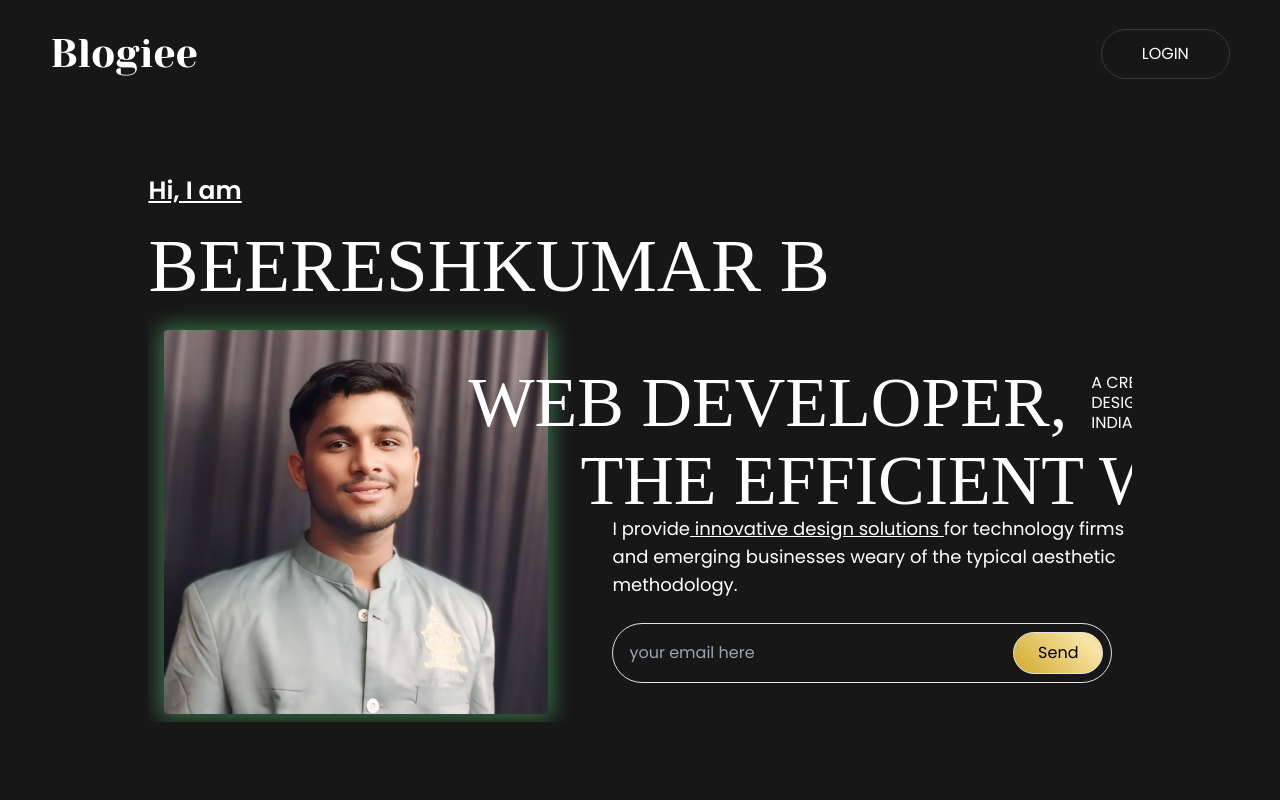
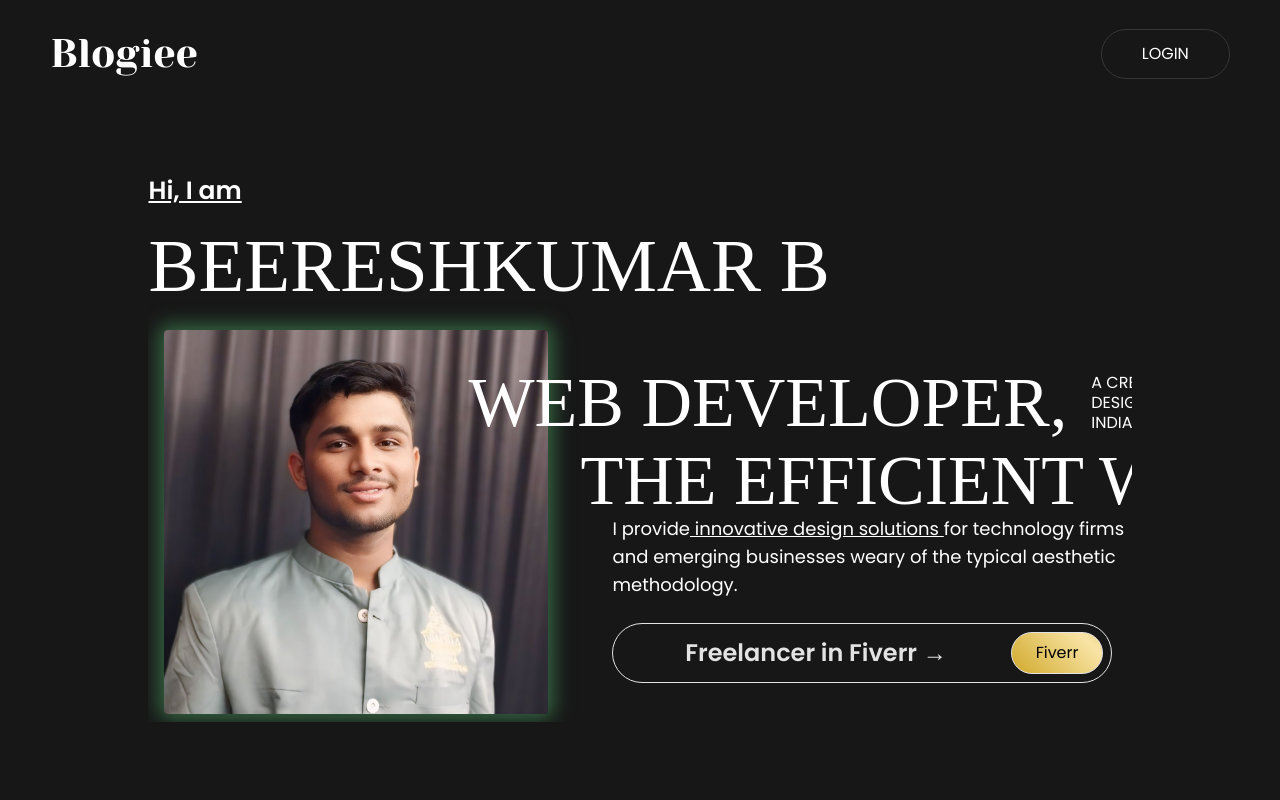
Before and after one commit to beereshbc/Blogiee-Portfolio, a React (Vite) app in the folder frontend/: page / in a window 1280 px wide. Shown: the top 800 px of the page. Built offline with nearby package versions, Linux system fonts and the light colour scheme; no server answers; a web font is replaced by a local one.

Commit message:
fiverr account update

```diff
--- a/frontend/src/compnents/Header.jsx
+++ b/frontend/src/compnents/Header.jsx
@@ -40,18 +40,21 @@ const Header = () => {
               </p>
             </div>
             <div className="mt-6 flex items-center justify-center sm:justify-start sm:ml-36 border border-[#e4e3e4]  md:glowing-shadow px-2 pl-4 max-w-full sm:max-w-[500px] py-2 rounded-full">
-              <input
+              {/* <input
                 className="border-none outline-none bg-transparent mr-2 w-full text-[#e4e3e4]"
                 type="email"
                 placeholder="your email here"
-              />
+              /> */}
+              <p className="border-none outline-none bg-transparent text-center mr-2 w-full text-[#e4e3e4] font-semibold text-2xl">
+                Freelancer in Fiverr →
+              </p>
               <button
                 onClick={() =>
-                  (window.location.href = 'mailto:"bcbeereshkumar@gmail.com')
+                  (window.location.href = "https://www.fiverr.com/s/8zlr5p4")
                 }
                 className="border border-[#e4e3e4] shining-bg py-2 px-6 rounded-full"
               >
-                Send
+                Fiverr
               </button>
             </div>
           </div>
```
